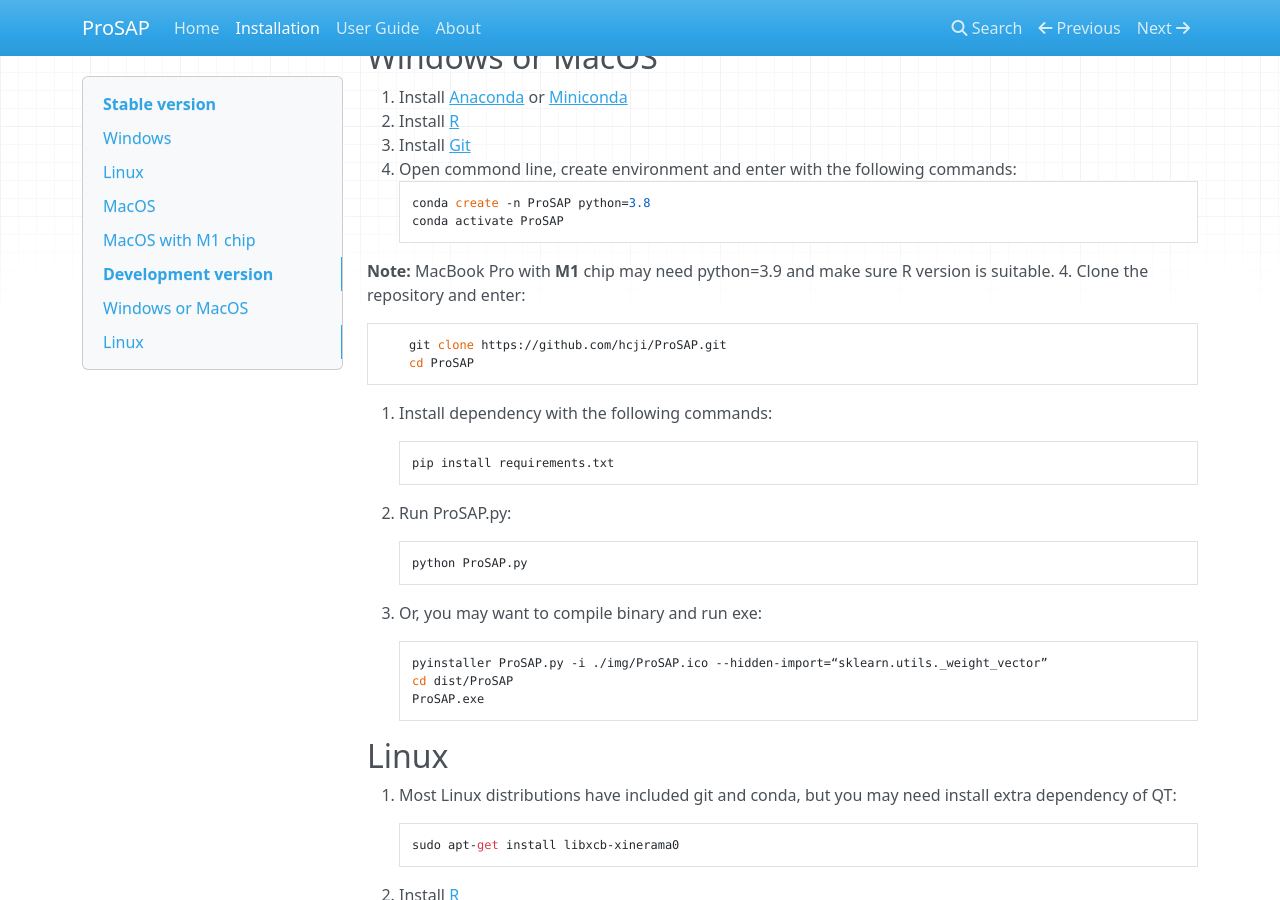
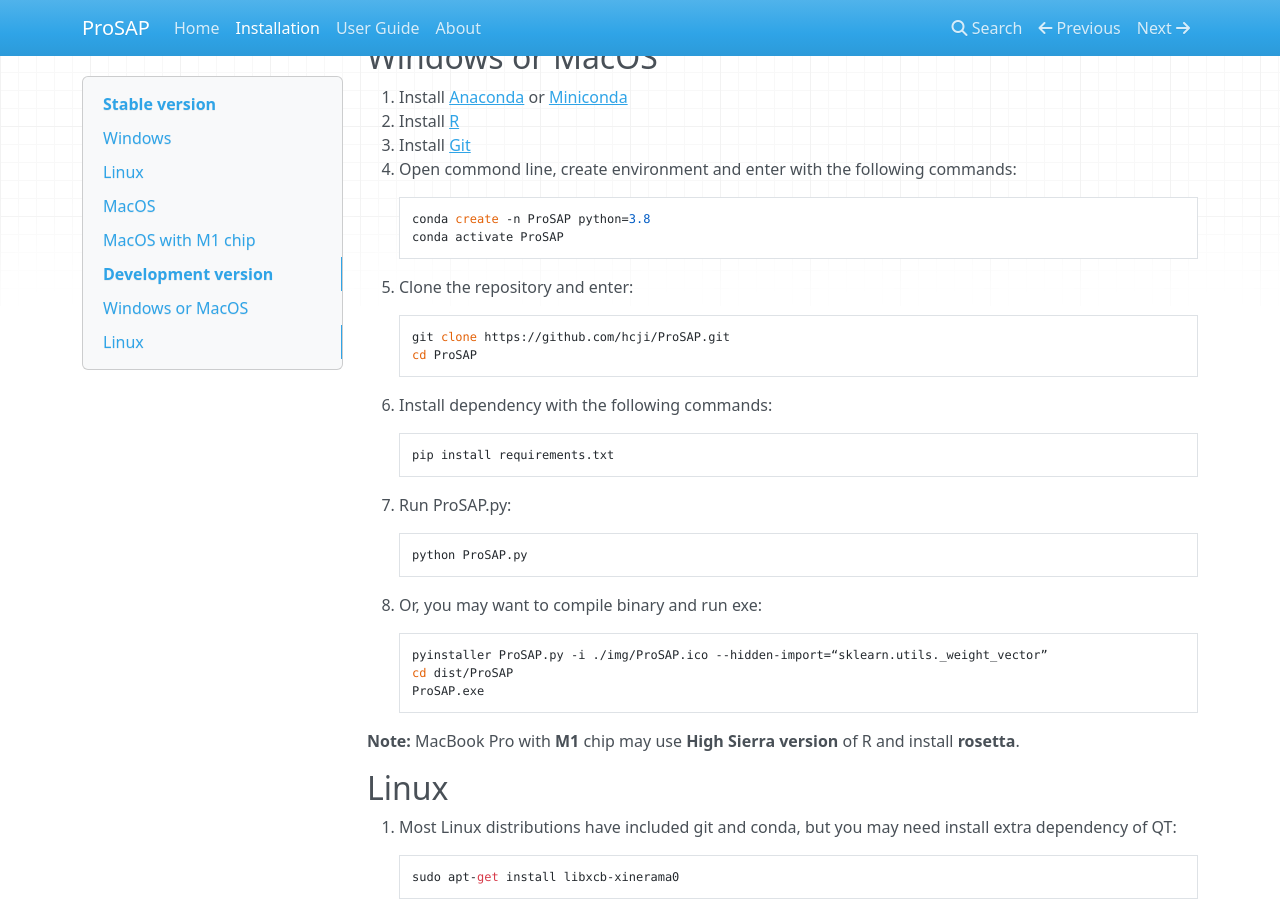
Before and after one commit to hcji/ProSAP_Pages, an MkDocs documentation site: the page built from docs/setup.md, in a window 1280 px wide and 900 px high, scrolled down 1820 px. Built offline with MkDocs 1.6.1, drawn with Linux system fonts in a browser that asks for light colours; nearby versions of some CDN libraries.

Commit message:
Update setup.md

```diff
--- a/docs/setup.md
+++ b/docs/setup.md
@@ -75,7 +75,6 @@
         conda create -n ProSAP python=3.8
         conda activate ProSAP
 
-**Note:** MacBook Pro with **M1** chip may need python=3.9 and make sure R version is suitable.
 4. Clone the repository and enter:
 
         git clone https://github.com/hcji/ProSAP.git
@@ -95,6 +94,8 @@
         cd dist/ProSAP
         ProSAP.exe
 
+**Note:** MacBook Pro with **M1** chip may use **High Sierra version** of R and install **rosetta**.
+
 ## Linux
 1. Most Linux distributions have included git and conda, but you may need install extra dependency of QT:
 
```
